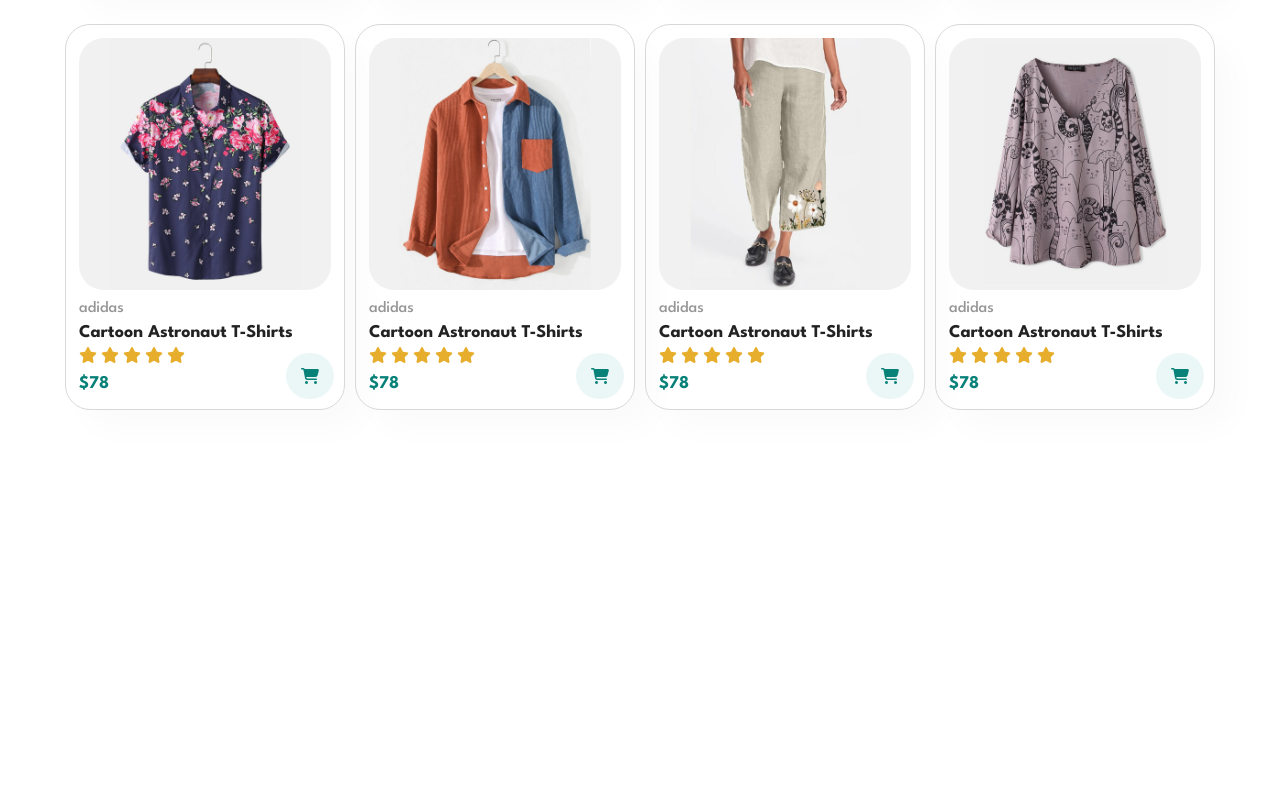
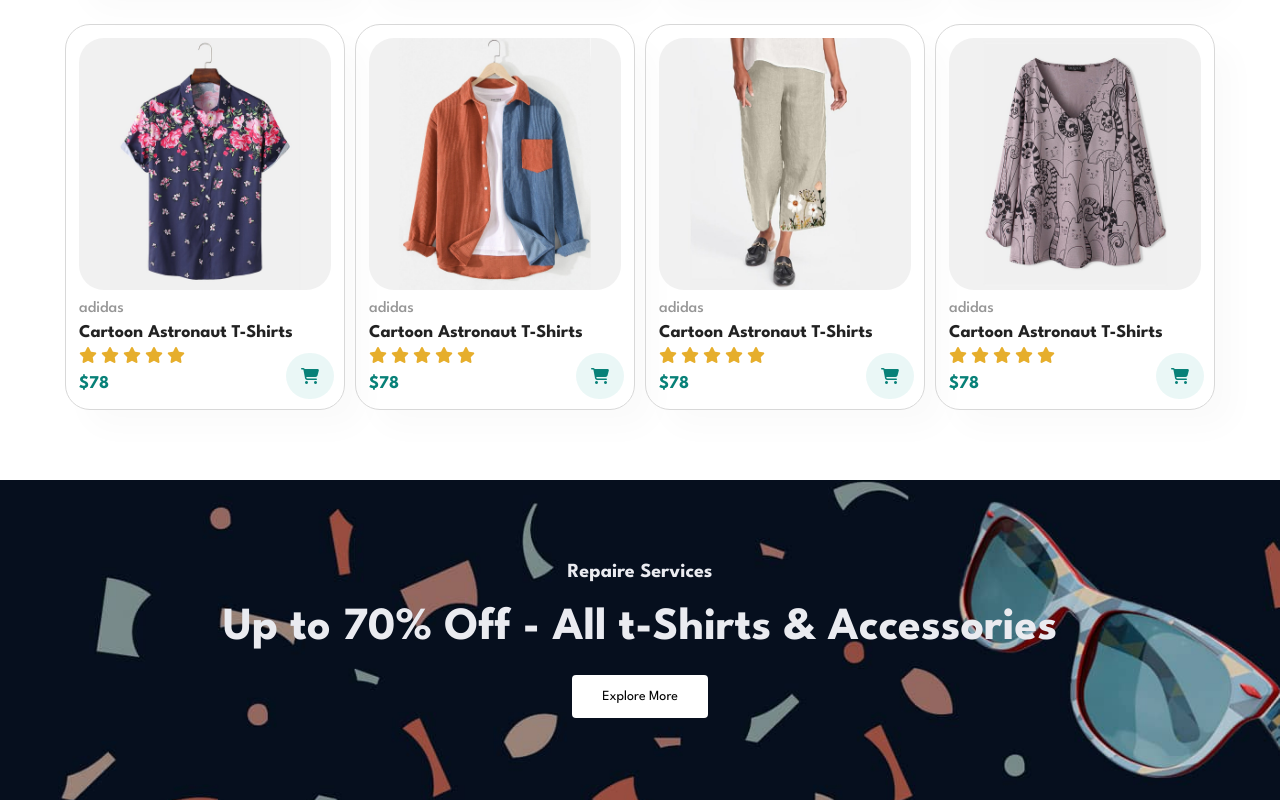
Before and after one commit to alirezatayebinejad/ecommerce-website-html-css, a plain HTML site: page index.html in a window 1280 px wide. Shown: the part 1657-2457 px from the top of the page. Before the commit the page ends 2137 px from the top, so only its background shows below. Drawn offline with Linux system fonts and the light colour scheme.

Commit message:
off banner done

```diff
--- a/index.html
+++ b/index.html
@@ -192,6 +192,13 @@
           </div>
         </div>
       </section>
+
+      <section id="off-banner">
+        <h4>Repaire Services</h4>
+        <h2>Up to 70% Off - All t-Shirts & Accessories</h2>
+        <button class="normal">Explore More</button>
+      </section>
+
     </main>
 
     <!--footer section-->
--- a/style.css
+++ b/style.css
@@ -37,6 +37,23 @@ p {
 }
 .section-m1 {
   margin: 40px 0;
+}
+
+button.normal{
+  font-size: 14px;
+  font-weight: 600px;
+  padding:15px 30px;
+  color:#000;
+  background-color: #fff;
+  border-radius: 4px;
+  cursor:pointer;
+  border:none;
+  outline: none;
+  transition: 0.2s;
+}
+button.normal:hover{
+  background-color: #088178;
+  color: #fff;
 }
 body {
   width: 100%;
@@ -188,6 +205,7 @@ section#hero {
 }
 
 /* feature section styles */
+
 #f-products .pro-collection{
   display: flex;
   flex-wrap: wrap;
@@ -241,3 +259,23 @@ section#hero {
   right: 10px;
   bottom: 10px;
 }
+
+/* off banner section styles */
+
+#off-banner{
+  background-image: url(images/banner/b2.jpg);
+  background-size:cover;
+  width: 100%;
+  height: 40vh;
+  display: flex;
+  align-items: center;
+  justify-content: center;
+  flex-direction: column;
+}
+#off-banner h4{
+  color: #eaebf0;
+}
+#off-banner h2{
+  color: #eaebf0;
+  padding: 20px 0;
+}
```
